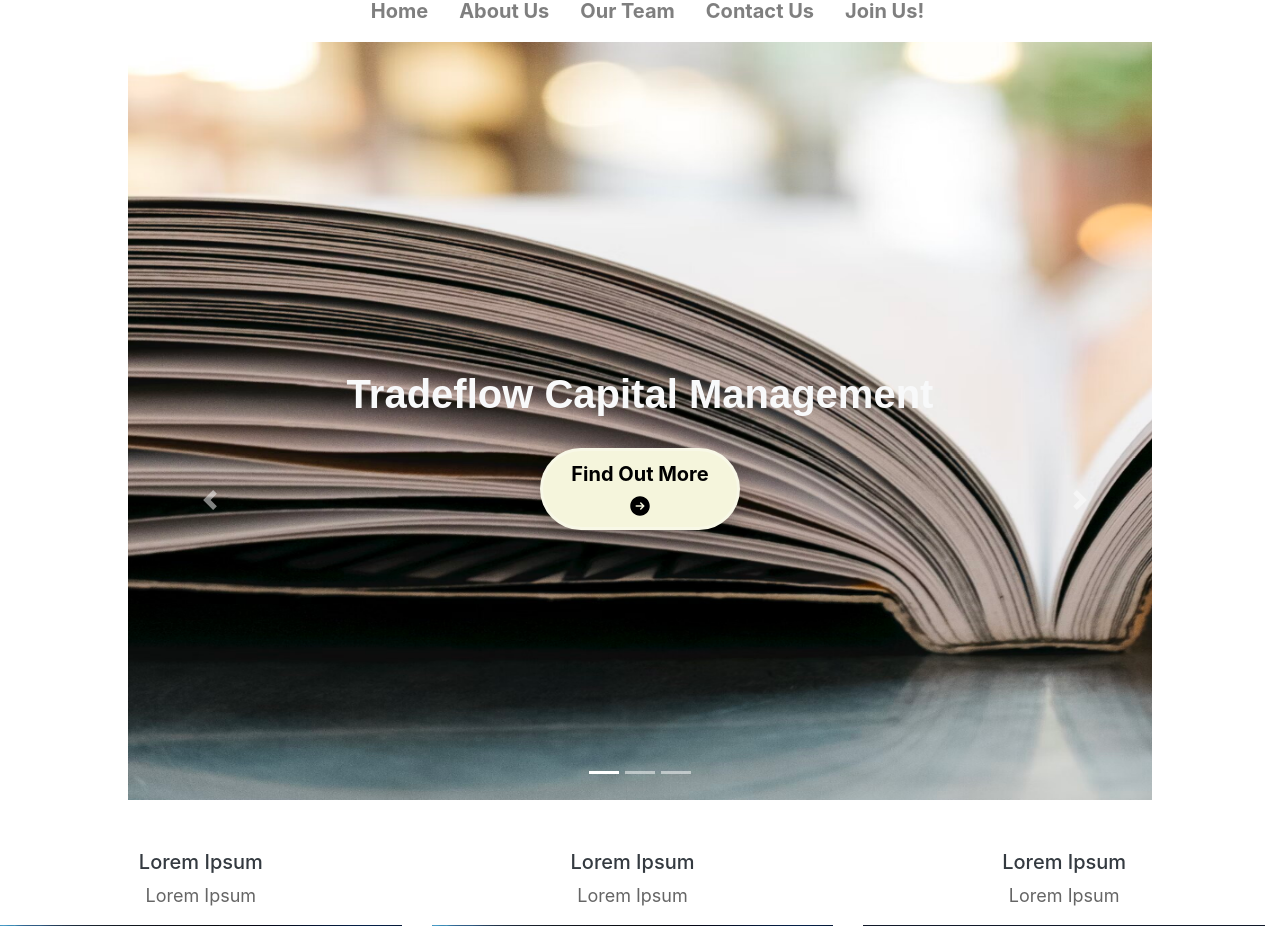
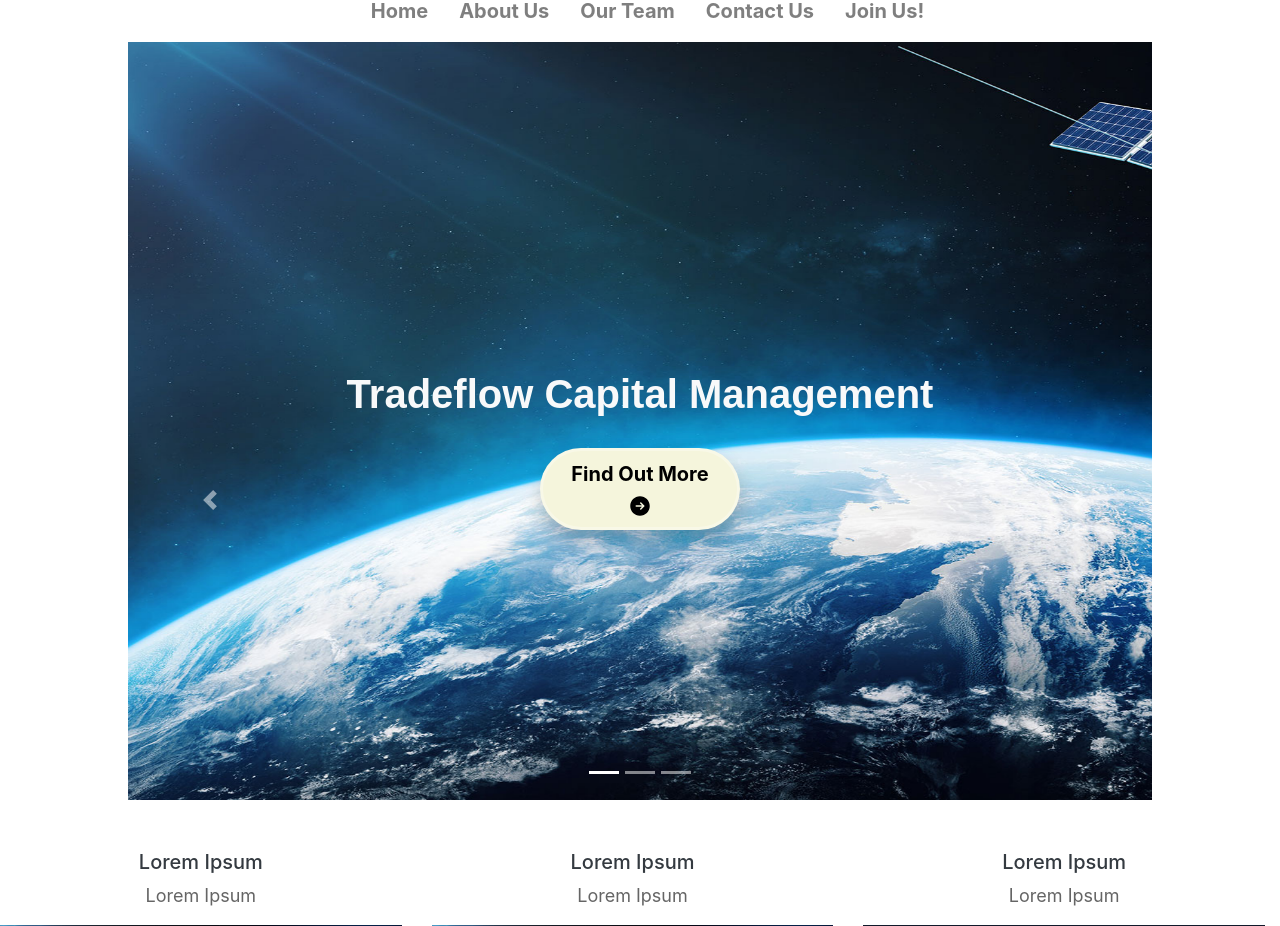
Before and after one commit to BryanWon/Tradeflow, a PHP site: page / in a window 1280 px wide. Shown: the part 150-1076 px from the top of the page. Run offline with PHP 8.4, Linux system fonts and the light colour scheme.

Commit message:
image change

```diff
--- a/index.php
+++ b/index.php
@@ -27,13 +27,13 @@
    <!-- The slideshow -->
 <div class="carousel-inner">
   <div class="carousel-item active" title="carousel pictures">
-    <img src="../img/bookimg.jpg" alt="bookopened" class="fixed-size-img">
+    <img src="../img/satimg1.jpg" alt="bookopened" class="fixed-size-img">
   </div>
   <div class="carousel-item">
-    <img src="../img/bookshelf.jpg" alt="Bookshelf" class="fixed-size-img">
+    <img src="../img/satimg1.jpg" alt="Bookshelf" class="fixed-size-img">
   </div>
   <div class="carousel-item">
-    <img src="../img/bshelf.jpg" alt="colouredbooks" class="fixed-size-img">
+    <img src="../img/satimg1.jpg" alt="colouredbooks" class="fixed-size-img">
   </div>
 </div>
 
```
Also changed, not shown: 1 other file.
